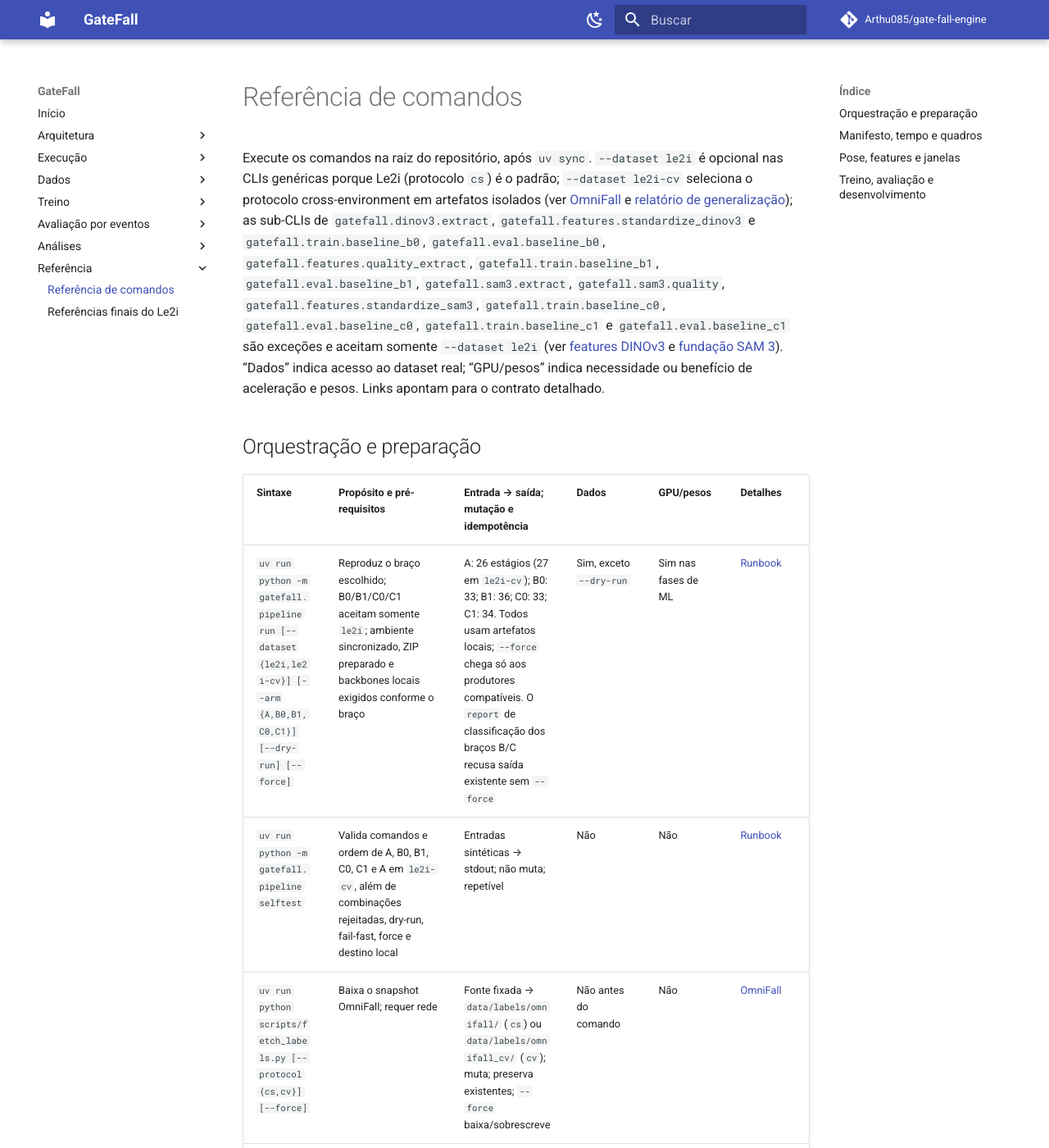
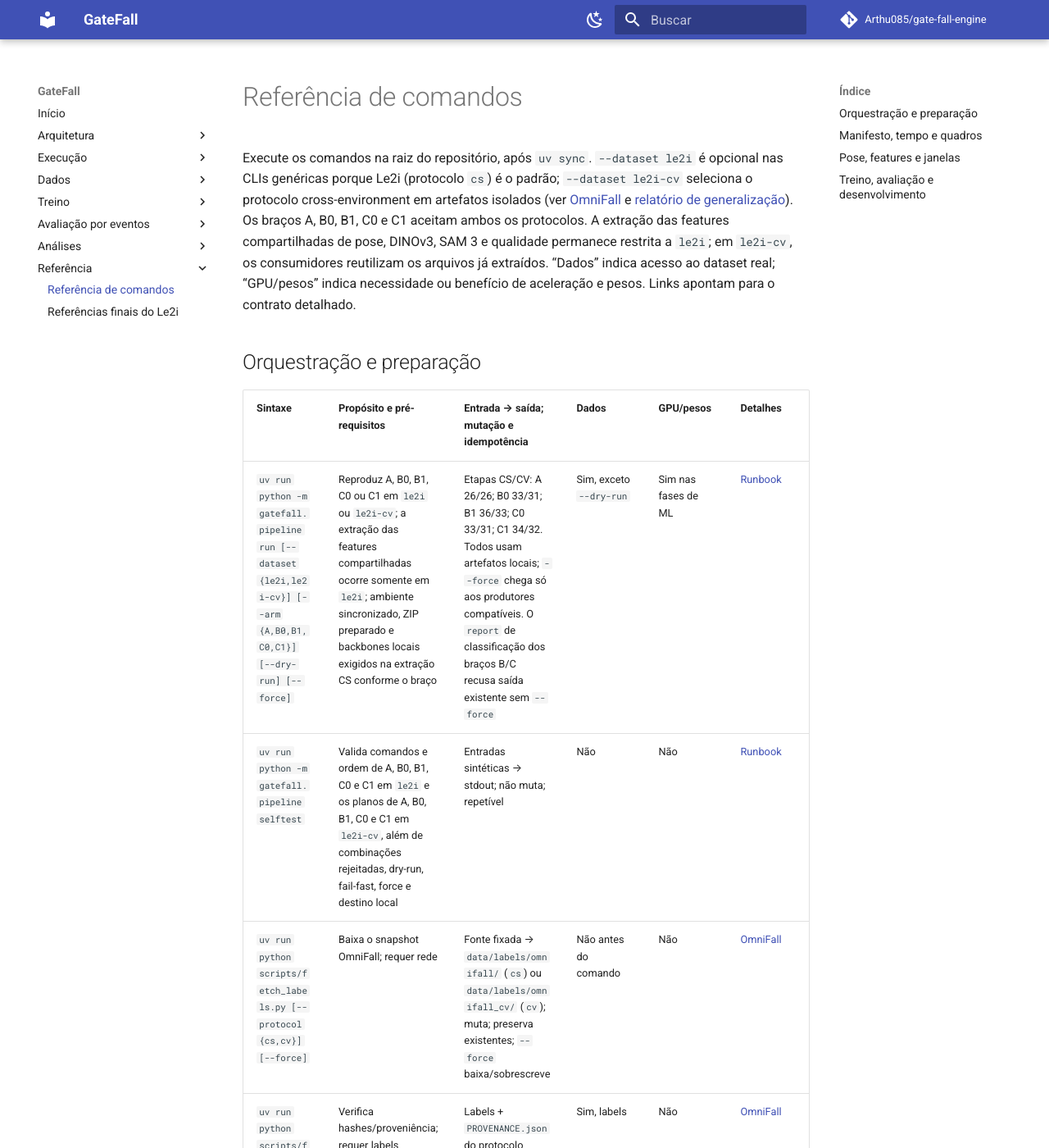
Before and after one commit to Arthu085/gate-fall-engine, an MkDocs documentation site: the page built from docs/reference/commands.md, in a window 1280 px wide and 1400 px high. Shown: the whole window at 82% size. Built offline with MkDocs 1.6.1 and Material for MkDocs 9.7.7, drawn with Linux system fonts in a browser that asks for light colours; comment, search, counter and statistics services are not loaded; some of the changed text lies outside the part shown.

Commit message:
docs: correct Le2i CV command support

```diff
--- a/docs/reference/commands.md
+++ b/docs/reference/commands.md
@@ -4,25 +4,19 @@ Execute os comandos na raiz do repositório, após `uv sync`. `--dataset le2i`
 é opcional nas CLIs genéricas porque Le2i (protocolo `cs`) é o padrão;
 `--dataset le2i-cv` seleciona o protocolo cross-environment em artefatos
 isolados (ver [OmniFall](../data/omnifall.md) e [relatório de
-generalização](../analysis/le2i-cv-generalization.md)); as sub-CLIs de
-`gatefall.dinov3.extract`, `gatefall.features.standardize_dinov3` e
-`gatefall.train.baseline_b0`, `gatefall.eval.baseline_b0`,
-`gatefall.features.quality_extract`, `gatefall.train.baseline_b1`,
-`gatefall.eval.baseline_b1`, `gatefall.sam3.extract`, `gatefall.sam3.quality`,
-`gatefall.features.standardize_sam3`, `gatefall.train.baseline_c0`,
-`gatefall.eval.baseline_c0`, `gatefall.train.baseline_c1` e
-`gatefall.eval.baseline_c1` são exceções e aceitam
-somente `--dataset le2i` (ver [features DINOv3](../data/dinov3-features.md)
-e [fundação SAM 3](../data/sam3-foundation.md)). “Dados” indica acesso ao
-dataset real; “GPU/pesos” indica necessidade ou benefício de aceleração e
-pesos. Links apontam para o contrato detalhado.
+generalização](../analysis/le2i-cv-generalization.md)). Os braços A,
+B0, B1, C0 e C1 aceitam ambos os protocolos. A extração das features
+compartilhadas de pose, DINOv3, SAM 3 e qualidade permanece restrita a
+`le2i`; em `le2i-cv`, os consumidores reutilizam os arquivos já extraídos.
+“Dados” indica acesso ao dataset real; “GPU/pesos” indica necessidade ou
+benefício de aceleração e pesos. Links apontam para o contrato detalhado.
 
 ## Orquestração e preparação
 
 | Sintaxe | Propósito e pré-requisitos | Entrada → saída; mutação e idempotência | Dados | GPU/pesos | Detalhes |
 | --- | --- | --- | --- | --- | --- |
-| `uv run python -m gatefall.pipeline run [--dataset {le2i,le2i-cv}] [--arm {A,B0,B1,C0,C1}] [--dry-run] [--force]` | Reproduz o braço escolhido; B0/B1/C0/C1 aceitam somente `le2i`; ambiente sincronizado, ZIP preparado e backbones locais exigidos conforme o braço | A: 26 estágios (27 em `le2i-cv`); B0: 33; B1: 36; C0: 33; C1: 34. Todos usam artefatos locais; `--force` chega só aos produtores compatíveis. O `report` de classificação dos braços B/C recusa saída existente sem `--force` | Sim, exceto `--dry-run` | Sim nas fases de ML | [Runbook](../runbooks/pipelines.md) |
-| `uv run python -m gatefall.pipeline selftest` | Valida comandos e ordem de A, B0, B1, C0, C1 e A em `le2i-cv`, além de combinações rejeitadas, dry-run, fail-fast, force e destino local | Entradas sintéticas → stdout; não muta; repetível | Não | Não | [Runbook](../runbooks/pipelines.md) |
+| `uv run python -m gatefall.pipeline run [--dataset {le2i,le2i-cv}] [--arm {A,B0,B1,C0,C1}] [--dry-run] [--force]` | Reproduz A, B0, B1, C0 ou C1 em `le2i` ou `le2i-cv`; a extração das features compartilhadas ocorre somente em `le2i`; ambiente sincronizado, ZIP preparado e backbones locais exigidos na extração CS conforme o braço | Etapas CS/CV: A 26/26; B0 33/31; B1 36/33; C0 33/31; C1 34/32. Todos usam artefatos locais; `--force` chega só aos produtores compatíveis. O `report` de classificação dos braços B/C recusa saída existente sem `--force` | Sim, exceto `--dry-run` | Sim nas fases de ML | [Runbook](../runbooks/pipelines.md) |
+| `uv run python -m gatefall.pipeline selftest` | Valida comandos e ordem de A, B0, B1, C0 e C1 em `le2i` e os planos de A, B0, B1, C0 e C1 em `le2i-cv`, além de combinações rejeitadas, dry-run, fail-fast, force e destino local | Entradas sintéticas → stdout; não muta; repetível | Não | Não | [Runbook](../runbooks/pipelines.md) |
 | `uv run python scripts/fetch_labels.py [--protocol {cs,cv}] [--force]` | Baixa o snapshot OmniFall; requer rede | Fonte fixada → `data/labels/omnifall/` (`cs`) ou `data/labels/omnifall_cv/` (`cv`); muta; preserva existentes; `--force` baixa/sobrescreve | Não antes do comando | Não | [OmniFall](../data/omnifall.md) |
 | `uv run python scripts/fetch_labels.py --verify [--protocol {cs,cv}]` | Verifica hashes/proveniência; requer labels baixadas | Labels + `PROVENANCE.json` do protocolo escolhido → stdout; não muta; repetível; sem `--force` | Sim, labels | Não | [OmniFall](../data/omnifall.md) |
 | `uv run python scripts/extract_le2i.py [--zip PATH] [--force]` | Extrai o ZIP obtido manualmente | ZIP → `data/raw/le2i/<ambientes>`; muta; preserva extraídos; `--force` reextrai somente destinos conhecidos | Sim | Não | [Le2i](../data/le2i.md) |
@@ -137,7 +131,7 @@ pesos. Links apontam para o contrato detalhado.
 | `uv run python -m gatefall.eval.analysis.multiseed_summary summarize [--dataset le2i] [--arm {A,B0,B1,C0,C1}] --run-dir PATH [--run-dir PATH ...] --output-dir PATH [--force]` | Agrega treinos independentes do mesmo braço com seeds distintas (mínimo 2); A é o padrão. A/B0/B1/C0/C1 exigem evento validado. Deriva a projeção binária da confusion_matrix, sem inferência | Runs completos e íntegros → `multiseed_summary.json`/`.csv`; sem `--force` preserva saída existente | Sim | Checkpoints; GPU não necessária | [Sumário multi-seed](../analysis/multiseed-summary.md#como-executar) |
 | `uv run python -m gatefall.eval.analysis.generalization_report selftest` | Testa o relatório de fatores de domínio: agregação de resolução/fps, cobertura de pose, disjunção de ambiente/câmera e de subject, classes ausentes do treino, e as guardas de forma esperada do `le2i-cv` | Casos sintéticos → stdout; não muta | Não | Não | [Generalização (le2i-cv)](../analysis/le2i-cv-generalization.md) |
 | `uv run python -m gatefall.eval.analysis.generalization_report report --dataset {le2i,le2i-cv} --output PATH` | Gera o relatório auditável de fatores de domínio sobre o dataset real; para `le2i-cv`, falha se ambiente/câmera não forem disjuntos entre splits ou se a forma dos splits não bater com a revisão pinada | manifesto + grade + HDF5 → JSON em `PATH`; muta apenas o arquivo de saída, atomicamente | Sim | Não | [Generalização (le2i-cv)](../analysis/le2i-cv-generalization.md) |
-| `uv run python -m gatefall.selftests.protocol_isolation` | Testa que os artefatos do adapter `le2i-cv` nunca caem sob caminhos do `le2i` (cs), que `load_annotation_splits` respeita o protocolo pedido, que a receita de treino/protocolo de alarme do braço A permanece idêntica entre protocolos exceto o path/hash de padronização, que o run-dir padrão é dependente do dataset e que `--run-dir` sob o diretório canônico do outro protocolo é rejeitado, inclusive pelos entry points CS-only (`alarm_protocol_sensitivity`, `grouped_bootstrap`, `qualitative`, `multiseed_summary`, `baseline_b0.cli.run_train`, `baseline_b0.cli.run_report`, `b0_events.run_evaluate`, `baseline_b1.cli.run_train`, `baseline_b1.cli.run_report`, `b1_events.run_evaluate`, `baseline_c0.cli.run_train`, `baseline_c0.cli.run_report`, `c0_events.run_evaluate`, `baseline_c1.cli.run_train`, `baseline_c1.cli.run_report`, `c1_events.run_evaluate`) | Casos sintéticos → stdout; não muta | Não | Não | [Generalização (le2i-cv)](../analysis/le2i-cv-generalization.md) |
+| `uv run python -m gatefall.selftests.protocol_isolation` | Testa isolamento dos artefatos `le2i-cv`, leitura do protocolo pedido, compartilhamento das features e separação das estatísticas, receita congelada do braço A, destino padrão por dataset e rejeição de `--run-dir` do outro protocolo pelos comandos de análise restritos a CS e pelos entry points de treino, relatório e avaliação de B0/B1/C0/C1 | Casos sintéticos → stdout; não muta | Não | Não | [Generalização (le2i-cv)](../analysis/le2i-cv-generalization.md) |
 | `uv run python -m gatefall.selftests.runs` | Testa proteção de referências e o lifecycle transacional da avaliação, incluindo lock, journal e rollback | Temporários sintéticos → stdout; não muta o projeto | Não | Não | [Runbook](../runbooks/pipelines.md) |
 | `uv run pyright` | Verificação estática obrigatória após Python | Fontes → stdout; não muta | Não | Não | [Tecnologias](../architecture/technology-stack.md) |
 | `uv run mkdocs build --strict` | Valida e constrói o site | `docs/` + `mkdocs.yml` → `site/`; muta saída gerada; repetível; sem `--force` | Não | Não | [Início](../index.md) |
```
Also changed, not shown: docs/analysis/le2i-cv-generalization.md (+3 -2 lines).
